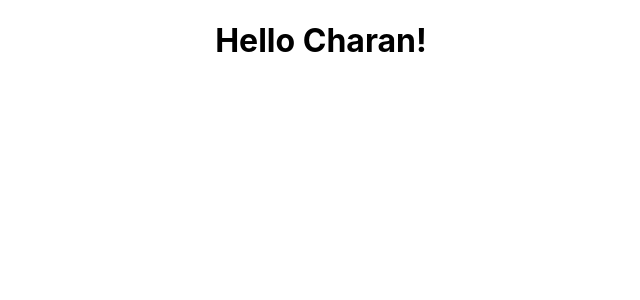
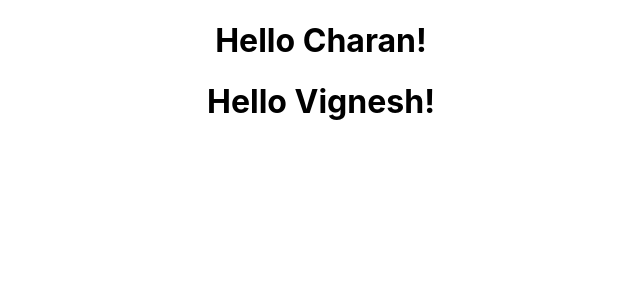
Before and after one commit to Charanvigneshnr/react-crash-course, a React (Create React App) app in the folder react-demo/: page / in a window 1280 px wide. Shown: the top 300 px of the page, without its empty margins (319-959 px from the left). Built offline with nearby package versions, Linux system fonts and the light colour scheme.

Commit message:
added props to greet with name

```diff
--- a/react-demo/src/App.js
+++ b/react-demo/src/App.js
@@ -1,9 +1,10 @@
 import './App.css';
-import Greet from './components/Greet';
+import {Greet} from './components/Greet';
 function App() {
   return (
     <div className="App">
-      <Greet />
+      <Greet user="Charan" />
+      <Greet user="Vignesh"/>
     </div>
   );
 }
--- a/react-demo/src/components/Greet.js
+++ b/react-demo/src/components/Greet.js
@@ -1,5 +1,5 @@
-const Greet = () =>
+export const Greet = (props) =>
 {
-    return <h1>Hello Charan!</h1>
+    return <h1>Hello {props.user}!</h1>
 }
-export default Greet
+//export default Greet
```
